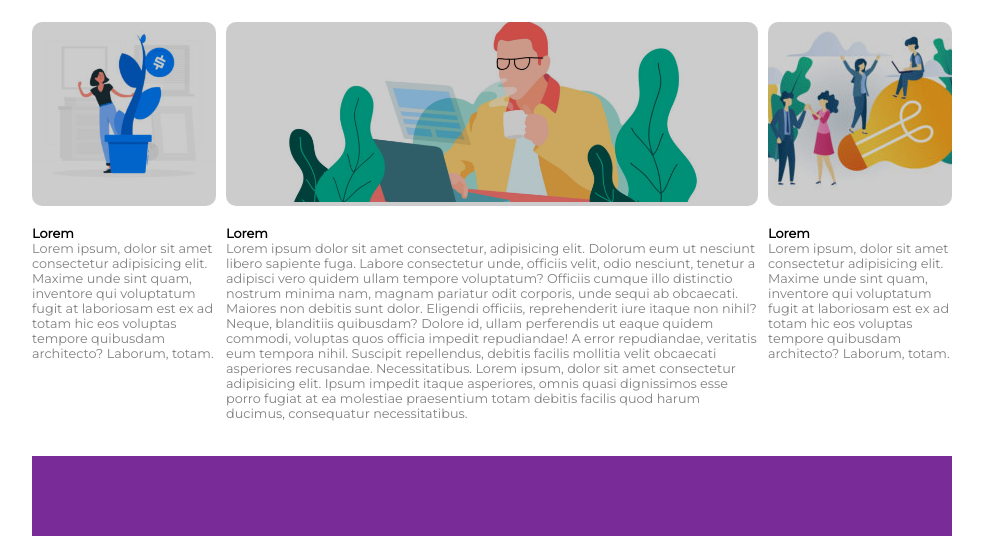
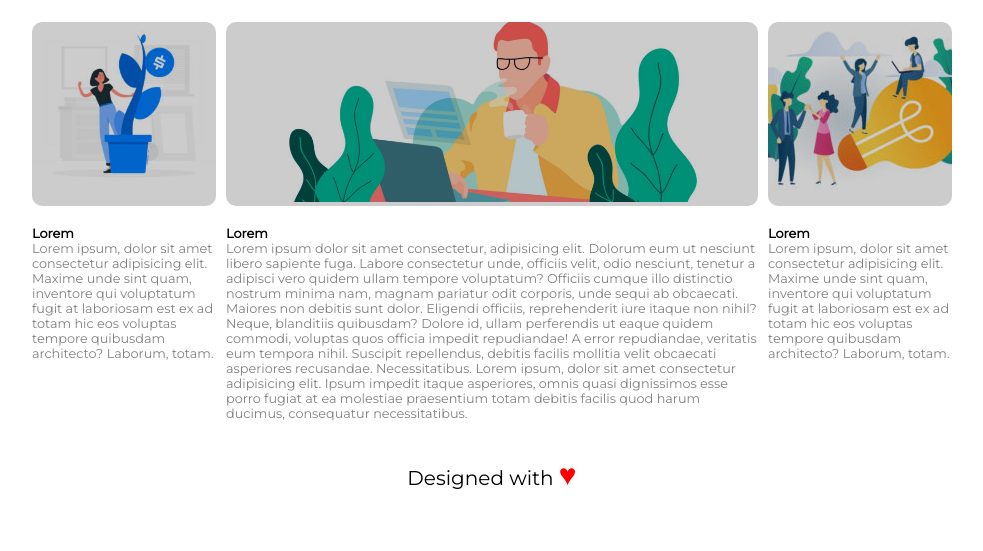
Before and after one commit to LeonardoCeccarelli/htmlcss-wp, a plain HTML site: page index.html in a window 1280 px wide. Shown: the part 661-1212 px from the top of the page, without its empty margins (148-1131 px from the left). After the commit the page ends 1174 px from the top, so only its background shows below. Drawn offline with Linux system fonts and the light colour scheme.

Commit message:
inserimento footer

```diff
--- a/css/style.css
+++ b/css/style.css
@@ -13,10 +13,9 @@ header {
 }
 
 footer {
-    height: 80px;
-    background-color: rgb(121, 44, 151);
-    margin: 15px auto 15px;
+    margin: 15px auto 20px;
     width: 920px;
+    text-align: center;
 }
 
 /* Selettori avanzati */
@@ -41,6 +40,15 @@ header a {
     text-decoration: none;
     color: gray;
     padding: 7px 10px;
+}
+
+footer p {
+    font-size: 20px;
+}
+
+footer span {
+    font-size: 30px;
+    color: red;
 }
 
 /* Sezione classi */
--- a/index.html
+++ b/index.html
@@ -101,7 +101,9 @@
         </main>
 
         <footer>
-
+            <div>
+                <p>Designed with <span>&#9829;</span></p>
+            </div>
         </footer>
 
     </body>
```
